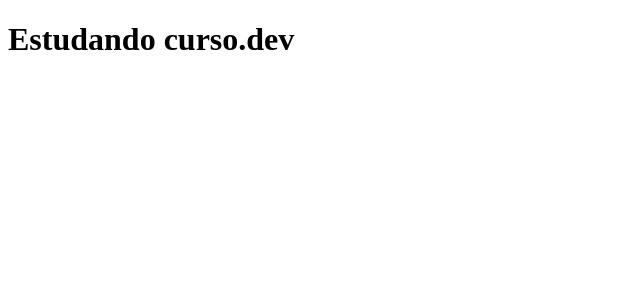
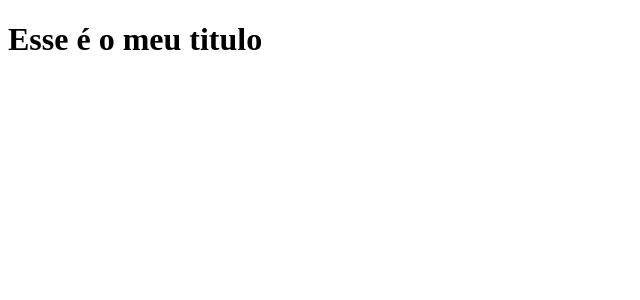
Before and after one commit to ElissonDeSous/cloneTabnews, a Next.js app: page / in a window 1280 px wide. Shown: the top 300 px of the page, without its empty margins (0-640 px from the left). Built offline with nearby package versions, Linux system fonts and the light colour scheme.

Commit message:
alterando

```diff
--- a/pages/index.js
+++ b/pages/index.js
@@ -4,7 +4,7 @@ export default function home  ()
     return(
        <div>
 
-        <h1>Estudando curso.dev</h1>
+        <h1>Esse é o meu titulo</h1>
 
        </div>
     );
```
